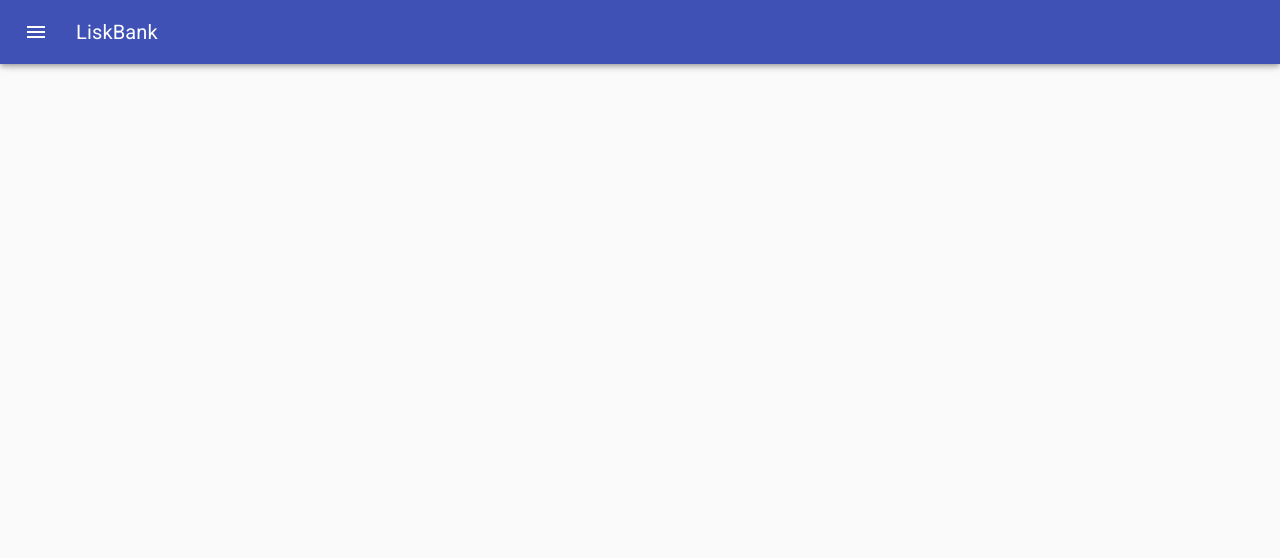
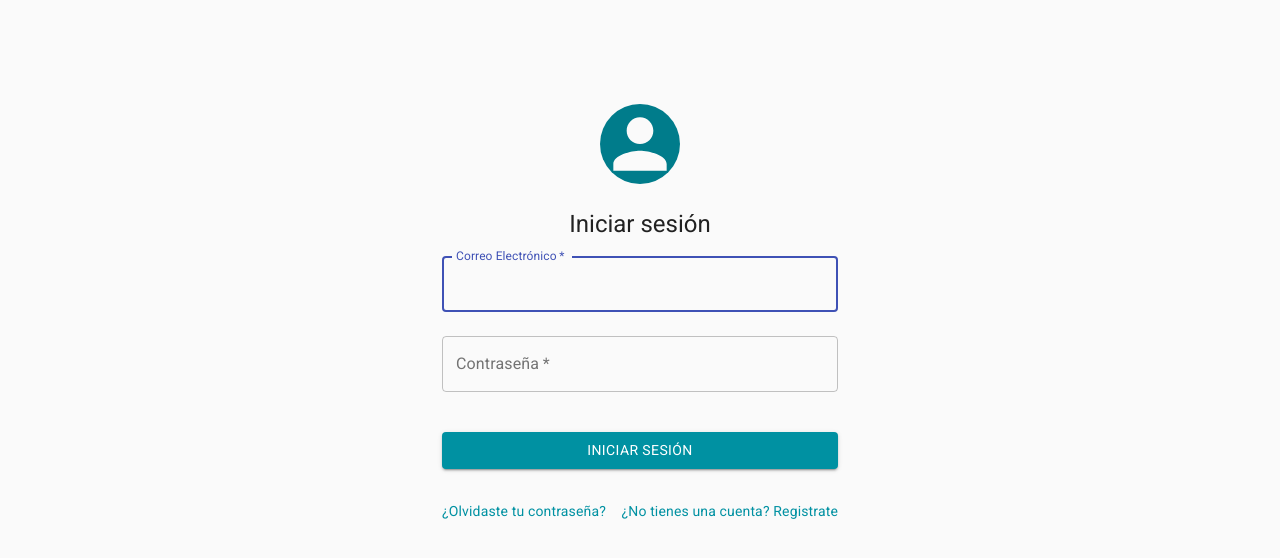
Before and after one commit to NinoVictor/LisBank-WEB, a React (Create React App) app: page / in a window 1280 px wide. Shown: the top 558 px of the page. Built offline with nearby package versions, Linux system fonts and the light colour scheme.

Commit message:
Implementación del Login

```diff
--- a/package.json
+++ b/package.json
@@ -6,6 +6,7 @@
     "@fontsource/roboto": "^4.4.2",
     "@material-ui/core": "^4.11.4",
     "@material-ui/icons": "^4.11.2",
+    "@material-ui/lab": "^4.0.0-alpha.58",
     "@testing-library/jest-dom": "^5.11.4",
     "@testing-library/react": "^11.1.0",
     "@testing-library/user-event": "^12.1.10",
@@ -16,9 +17,11 @@
     "@types/react-dom": "^17.0.6",
     "@types/react-router-dom": "^5.1.7",
     "@types/styled-components": "^5.1.9",
+    "axios": "^0.21.1",
     "fontsource-roboto": "^4.0.0",
     "react": "^17.0.2",
     "react-dom": "^17.0.2",
+    "react-hook-form": "^7.7.1",
     "react-router-dom": "^5.2.0",
     "react-scripts": "4.0.3",
     "typescript": "^4.1.2",
--- a/src/App.tsx
+++ b/src/App.tsx
@@ -6,14 +6,14 @@ import Login from "./containers/Login";
 import Home from "./containers/Home";
 import Transactions from "./containers/Transactions";
 import Profile from "./containers/Profile";
+import Register from './containers/Register';
 
 function App() {
   return (
     <Router>
       <Switch>
-        <Route path="/login">
-          <Login></Login>
-        </Route>
+        <Route exact path="/" component={Login} />
+        <Route exact path="/register" component={Register} />
         <Layout>
           <Route path="/home">
             <Home />
--- a/src/containers/Login.tsx
+++ b/src/containers/Login.tsx
@@ -1,66 +1,145 @@
+import { useState } from "react";
 import { Container } from "@material-ui/core";
 import { FC } from "react";
-import { makeStyles } from '@material-ui/core/styles';
-import LockOutlinedIcon from '@material-ui/icons/LockOutlined';
-import Avatar from '@material-ui/core/Avatar';
-import Typography from '@material-ui/core/Typography';
-import TextField from '@material-ui/core/TextField';
-import Button from '@material-ui/core/Button';
-import Link from '@material-ui/core/Link';
-import Grid from '@material-ui/core/Grid';
+import { makeStyles } from "@material-ui/core/styles";
+import PersonIcon from "@material-ui/icons/Person";
+import Avatar from "@material-ui/core/Avatar";
+import Typography from "@material-ui/core/Typography";
+import TextField from "@material-ui/core/TextField";
+import Button from "@material-ui/core/Button";
+import Link from "@material-ui/core/Link";
+import Grid from "@material-ui/core/Grid";
+import axios from "axios";
+import Alert from "@material-ui/lab/Alert";
+import { useHistory } from "react-router";
 
 const useStyles = makeStyles((theme) => ({
-  paper:{
+  paper: {
     marginTop: theme.spacing(10),
-    display: 'flex',
-    flexDirection: 'column',
-    alignItems: 'center',
+    display: "flex",
+    flexDirection: "column",
+    alignItems: "center",
   },
   avatar: {
     margin: theme.spacing(3),
-    backgroundColor: theme.palette.secondary.main,
+    backgroundColor: "#007C8B",
+    width: "80px",
+    height: "80px",
+  },
+  icon: {
+    width: "80px",
+    height: "80px",
   },
   submit: {
-    backgroundColor:"#0091A2",
+    backgroundColor: "#0091A2",
     margin: theme.spacing(4, 0, 4),
-    '&:hover': {
+    "&:hover": {
       backgroundColor: "#007C8B",
-      borderColor: '#0062cc',
-      boxShadow: 'none',
+      borderColor: "#0062cc",
+      boxShadow: "none",
     },
   },
-  text:{
+  text: {
     color: "#0091A2",
-  }
+  },
 }));
-
-
 
 const Login: FC<{}> = () => {
   const classes = useStyles();
+  const [email, setEmail] = useState("");
+  const [password, setPassword] = useState("");
+  const [error, setError] = useState(false);
+  const [errorMsg, setErrorMsg] = useState("");
+  let history = useHistory();
+
+  const handleSubmit = (event: React.FormEvent) => {
+    event.preventDefault();
+    LoginRequest();
+  };
+
+  function LoginRequest() {
+    var data = { email: `${email}`, password: `${password}` };
+    let url = "https://reqres.in/api/login";
+    axios
+      .post(url, data)
+      .then((response) => {
+        if (response.status === 200) {
+          localStorage.setItem("token", response.data.token);
+          history.push("/home");
+        }
+      })
+      .catch((e) => {
+        setError(true);
+        setErrorMsg(e.response.data.error);
+      });
+  }
 
   return (
     <Container component="main" maxWidth="xs">
       <div className={classes.paper}>
         <Avatar className={classes.avatar}>
-          <LockOutlinedIcon />
+          <PersonIcon className={classes.icon} />
         </Avatar>
-        <Typography component="h1" variant="h5">Iniciar sesión</Typography>
-        <form>
-          <TextField variant="outlined" margin="normal" required fullWidth id="email" label="Email Address" name="email"  autoComplete="email" autoFocus/>
-          <TextField variant="outlined" margin="normal" required fullWidth id="password" label="Password" name="password"  autoComplete="current-password" type="password"/>
-          <Button type="submit" fullWidth variant="contained" color="primary" className={classes.submit}>Iniciar sesión</Button>
+        <Typography component="h1" variant="h5">
+          Iniciar sesión
+        </Typography>
+        <form onSubmit={handleSubmit}>
+          <TextField
+            onChange={(e) => setEmail(e.target.value)}
+            variant="outlined"
+            margin="normal"
+            required
+            fullWidth
+            id="email"
+            label="Correo Electrónico"
+            name="email"
+            autoComplete="email"
+            autoFocus
+          />
+          <TextField
+            onChange={(e) => setPassword(e.target.value)}
+            variant="outlined"
+            margin="normal"
+            required
+            fullWidth
+            id="password"
+            label="Contraseña"
+            name="password"
+            autoComplete="current-password"
+            type="password"
+          />
+          <Button
+            type="submit"
+            fullWidth
+            variant="contained"
+            color="primary"
+            className={classes.submit}
+          >
+            Iniciar sesión
+          </Button>
           <Grid container>
             <Grid item xs>
-              <Link href="#" variant="body2" className={classes.text}>¿Olvidaste tu contraseña?</Link>
+              <Link href="#" variant="body2" className={classes.text}>
+                ¿Olvidaste tu contraseña?
+              </Link>
             </Grid>
             <Grid item>
-              <Link href="#" variant="body2" className={classes.text}>
+              <Link href="/register" variant="body2" className={classes.text}>
                 {"¿No tienes una cuenta? Registrate"}
               </Link>
             </Grid>
           </Grid>
         </form>
+
+        {error === true && (
+          <div>
+            <br />
+            <br />
+            <Alert variant="outlined" severity="error">
+              {errorMsg}
+            </Alert>
+          </div>
+        )}
       </div>
     </Container>
   );
--- /dev/null
+++ b/src/containers/Register.tsx
@@ -0,0 +1,11 @@
+import React, { FC, ReactElement } from "react";
+
+const Register: FC<{}> = (): ReactElement => {
+  return (
+    <>
+      <div>Register</div>
+    </>
+  );
+};
+
+export default Register;
```
